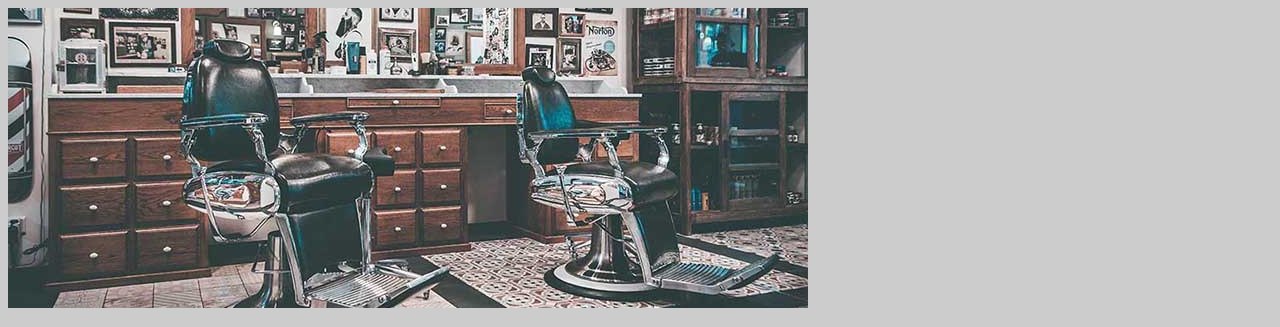
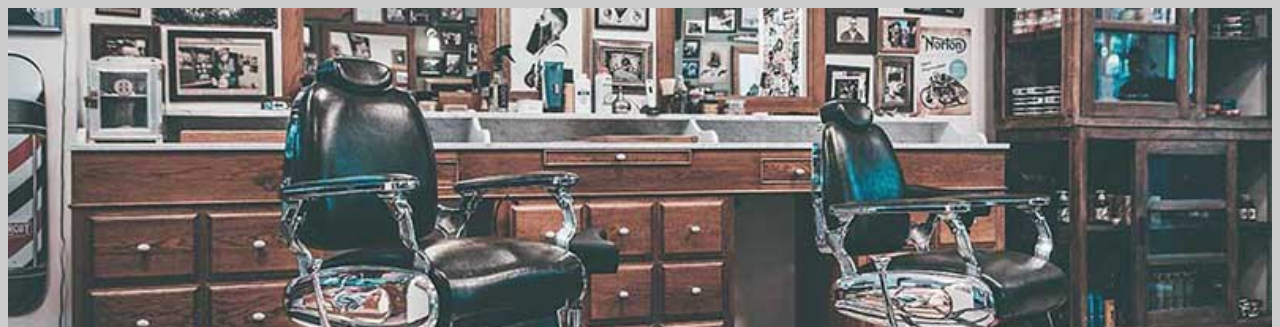
Before and after one commit to KarolSalvador/barbearia_alura, a plain HTML site: page index.html in a window 1280 px wide. Shown: the top 327 px of the page. Drawn offline with Linux system fonts and the light colour scheme.

Commit message:
ajustado tamanho da imagem

```diff
--- a/index.html
+++ b/index.html
@@ -6,7 +6,7 @@
         <link rel="stylesheet" href="./style.css">
     </head>
     <body>
-        <img src="./assets/banner.jpg">
+        <img id="banner" src="./assets/banner.jpg">
 
         <h1>Sobre a Barbearia Alura</h1>
         <p>Localizada no coração da cidade a <strong>Barbearia Alura</strong> traz para o mercado o que há de melhor para o seu cabelo e barba. Fundada em 2019, a Barbearia Alura já é destaque na cidade e conquista novos clientes a cada dia.</p>
--- a/style.css
+++ b/style.css
@@ -1,5 +1,9 @@
 body {
     background: #CCCCCC;
+}
+
+#banner {
+    width: 100%;
 }
 
 h1 {
```
